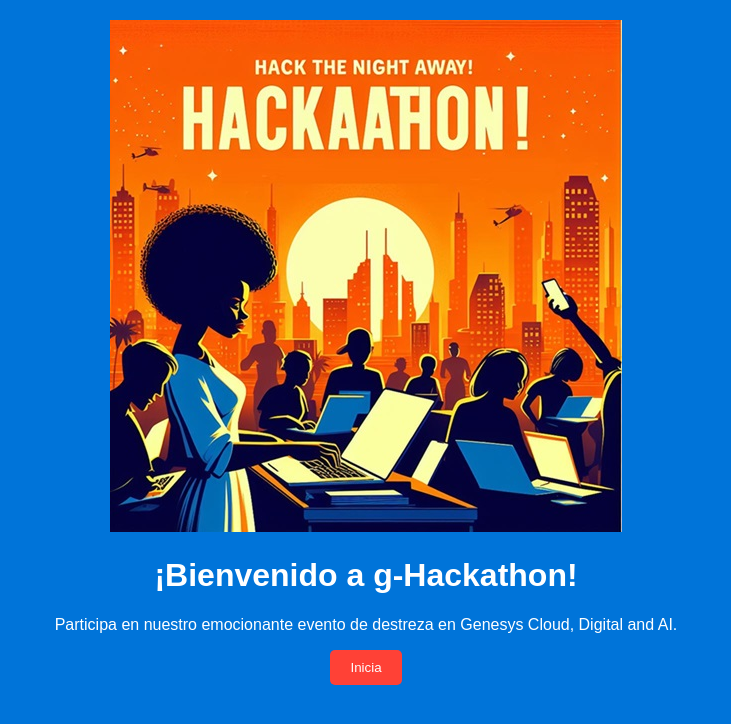
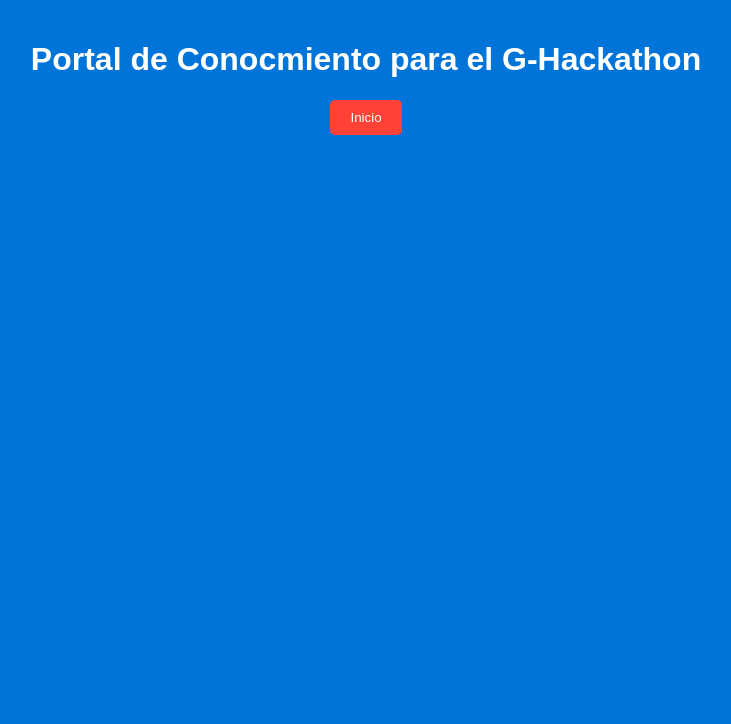
Before and after one commit to fidatoto/ghackathon, a plain HTML site: page PortalDeConocimiento.html in a window 1280 px wide. Shown: the whole page, without its empty margins (274-1005 px from the left). Drawn offline with Linux system fonts and the light colour scheme.

Commit message:
Hackathon de Genesys update

```diff
--- a/PortalDeConocimiento.html
+++ b/PortalDeConocimiento.html
@@ -54,10 +54,10 @@
            <!-- Cierre Fragmento-->
 
     <div class="container">
-        <img src="ImgHackathon.jpeg" alt="Hackathon Image">
-        <h1>¡Bienvenido a g-Hackathon!</h1>
-        <p>Participa en nuestro emocionante evento de destreza en Genesys Cloud, Digital and AI.</p>
-        <button onclick="location.href='Solicitar_Credito.html'">Inicia</button>
+        <!--<img src="ImgHackathon.jpeg" alt="Hackathon Image">-->
+        <h1>Portal de Conocmiento para el G-Hackathon</h1>
+        <!--<p>Participa en nuestro emocionante evento de destreza en Genesys Cloud, Digital and AI.</p>-->
+        <button onclick="location.href='index.html'">Inicio</button>
     </div>
 </body>
 </html>
```
